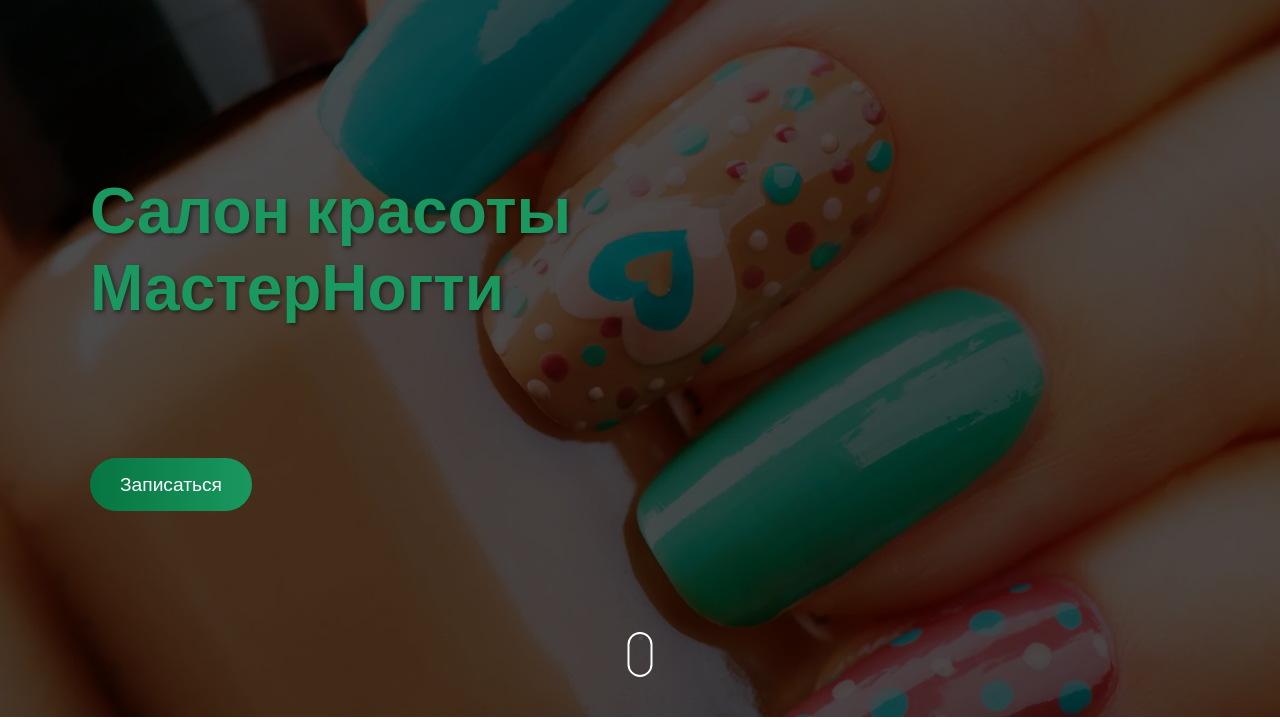
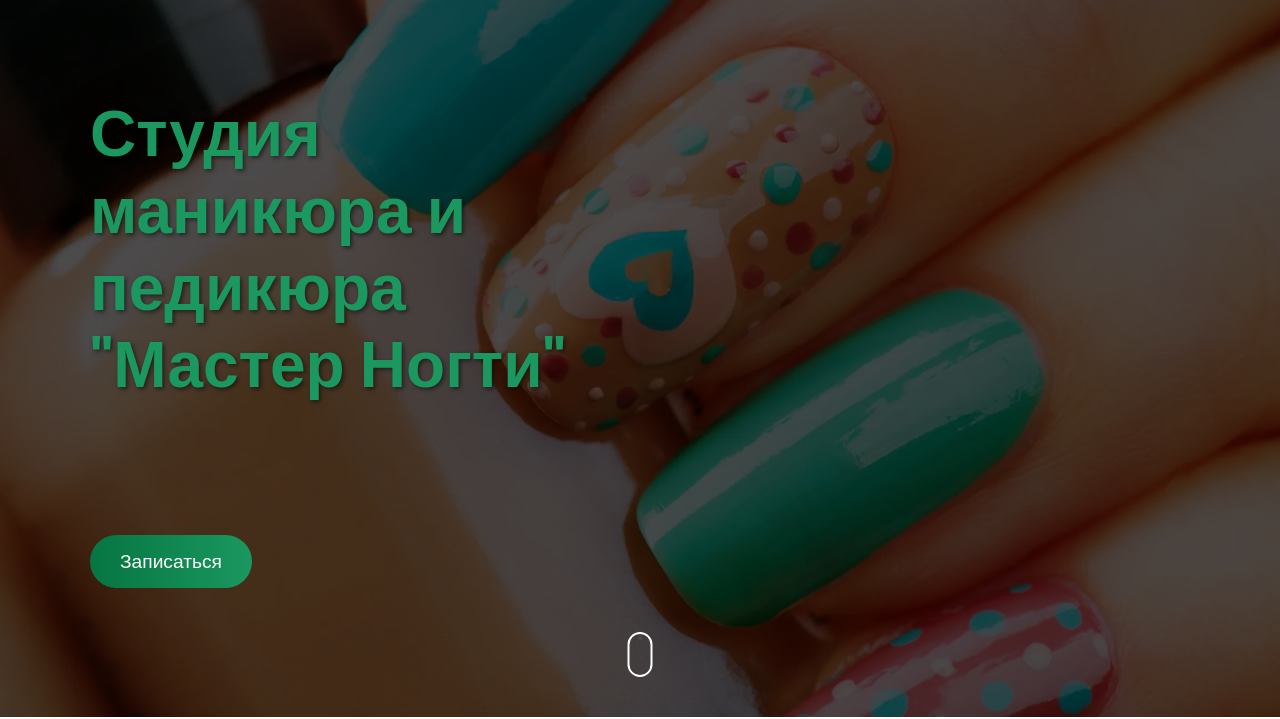
Before and after one commit to EgorRodi0/masternogti_landing, a plain HTML site: page index.html in a window 1280 px wide. Shown: the part 83-802 px from the top of the page. Drawn offline with nearby package versions, Linux system fonts and the light colour scheme; some packages are replaced by stand-ins of ours; a script that the page names is missing.

Commit message:
Update index.html

```diff
--- a/index.html
+++ b/index.html
@@ -55,7 +55,7 @@
 
         <div id="hero" class="site-blocks-cover overlay animate" data-animation="fadeInUp">
             <div class="hero-content">
-                <h1>Салон красоты МастерНогти</h1>
+                <h1>Студия маникюра и педикюра "Мастер Ногти"</h1>
                 <p class="lead">Ваш идеальный маникюр и педикюр в одном месте!</p>
                 <p><a href="#form" class="btn btn-primary">Записаться</a></p>
             </div>
```
